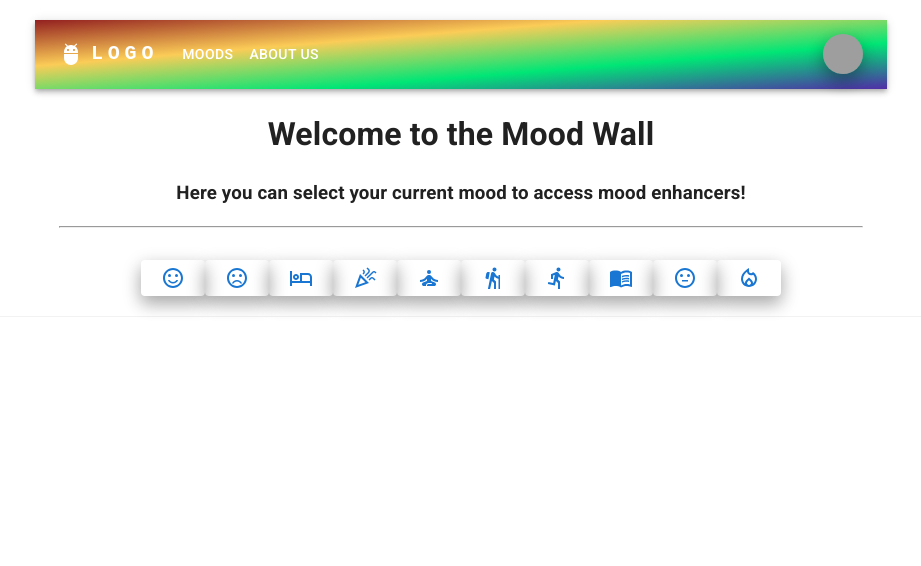
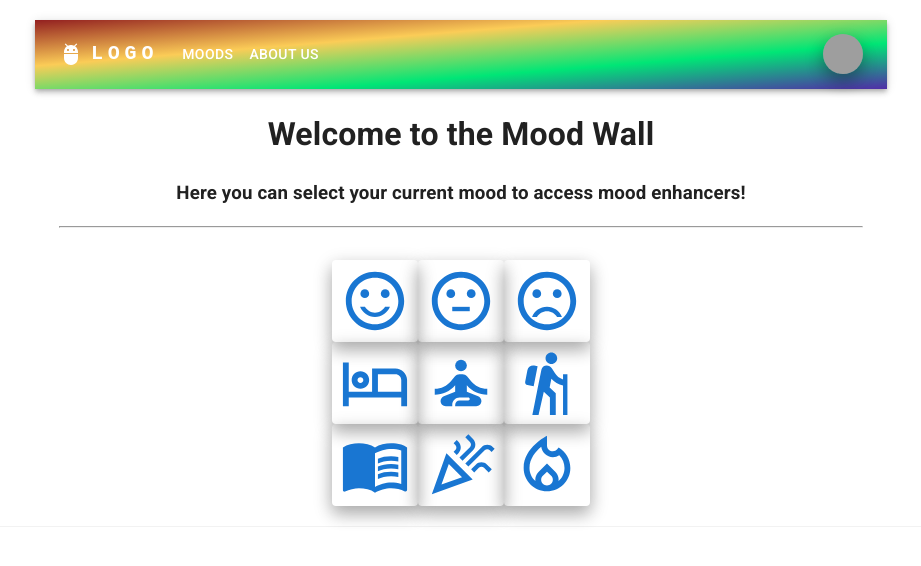
Before and after one commit to Darrel-Baerwaldt/wishingwell, a React (Create React App) app in the folder client/: page /moodwall in a window 1280 px wide. Shown: the top 566 px of the page, without its empty margins (179-1100 px from the left). Built offline with nearby package versions, Linux system fonts and the light colour scheme; grey boxes are pictures that could not be loaded; the HTML template or start-up script is replaced by a standard one.

Commit message:
bug fixes and mood wall styling

```diff
--- a/client/package.json
+++ b/client/package.json
@@ -6,6 +6,7 @@
   "dependencies": {
     "@emotion/react": "^11.9.0",
     "@emotion/styled": "^11.8.1",
+    "@mui/base": "^5.0.0-alpha.84",
     "@mui/icons-material": "^5.8.3",
     "@mui/material": "^5.8.3",
     "@popperjs/core": "^2.11.5",
--- a/client/src/components/MoodWall.jsx
+++ b/client/src/components/MoodWall.jsx
@@ -10,7 +10,6 @@ import HotelOutlinedIcon from "@mui/icons-material/HotelOutlined";
 import CelebrationOutlinedIcon from "@mui/icons-material/CelebrationOutlined";
 import SelfImprovementOutlinedIcon from "@mui/icons-material/SelfImprovementOutlined";
 import HikingOutlinedIcon from "@mui/icons-material/HikingOutlined";
-import DirectionsRunOutlinedIcon from "@mui/icons-material/DirectionsRunOutlined";
 import MenuBookOutlinedIcon from "@mui/icons-material/MenuBookOutlined";
 import SentimentNeutralOutlinedIcon from "@mui/icons-material/SentimentNeutralOutlined";
 import LocalFireDepartmentOutlinedIcon from "@mui/icons-material/LocalFireDepartmentOutlined";
@@ -42,7 +41,15 @@ export default function Key() {
         <Tooltip title="Happy">
           <NavLink to="/happy">
             <Button className="happyBtn" fontSize="large">
-              {<SentimentSatisfiedOutlinedIcon />}{" "}
+              {<SentimentSatisfiedOutlinedIcon style={{ fontSize: 70 }}/>}{" "}
+            </Button>
+          </NavLink>
+        </Tooltip>
+
+        <Tooltip title="Bored">
+          <NavLink to="/bored">
+            <Button className="lowConfidenceBtn">
+              {<SentimentNeutralOutlinedIcon style={{ fontSize: 70 }}/>}
             </Button>
           </NavLink>
         </Tooltip>
@@ -50,65 +57,49 @@ export default function Key() {
         <Tooltip title="Sad">
           <NavLink to="/sad">
             <Button className="sadBtn">
-              {<SentimentDissatisfiedOutlinedIcon />}
+              {<SentimentDissatisfiedOutlinedIcon style={{ fontSize: 70 }}/>}
             </Button>
           </NavLink>
         </Tooltip>
-
+        <br />
         <Tooltip title="Sleepy">
           <NavLink to="/sleepy">
-            <Button className="sleepyBtn">{<HotelOutlinedIcon />}</Button>
+            <Button className="sleepyBtn">{<HotelOutlinedIcon style={{ fontSize: 70 }} />}</Button>
           </NavLink>
         </Tooltip>
 
-        <Tooltip title="Party">
-          <NavLink to="/party">
-            <Button className="partyBtn">{<CelebrationOutlinedIcon />}</Button>
-          </NavLink>
-        </Tooltip>
-
-        <Tooltip title="Zen">
-          <NavLink to="/zen">
-            <Button className="zenBtn">
-              {<SelfImprovementOutlinedIcon />}
+        <Tooltip title="Stressed">
+          <NavLink to="/stressed">
+            <Button className="stressBtn" onClick={stressed}>
+              {<SelfImprovementOutlinedIcon style={{ fontSize: 70 }} />}
             </Button>
           </NavLink>
         </Tooltip>
 
         <Tooltip title="Adventurous">
           <NavLink to="/adventurous">
-            <Button className="adventureBtn">{<HikingOutlinedIcon />}</Button>
+            <Button className="adventureBtn" >{<HikingOutlinedIcon style={{ fontSize: 70 }}/>}</Button>
           </NavLink>
         </Tooltip>
-
-        <Tooltip title="Stressed">
-          <NavLink to="/stressed">
-            <Button className="stressBtn" onClick={stressed}>
-              {<DirectionsRunOutlinedIcon />}
+        <br />
+        <Tooltip title="Inspired">
+          <NavLink to="/inspired">
+            <Button className="studyBtn" id="inspired">
+              {<MenuBookOutlinedIcon style={{ fontSize: 70 }}/>}
             </Button>
           </NavLink>
         </Tooltip>
 
-        <Tooltip title="Inspired">
-          <NavLink to="/inspired">
-            <Button className="studyBtn" id="inspired">
-              {<MenuBookOutlinedIcon />}
-            </Button>
-          </NavLink>
-        </Tooltip>
-
-        <Tooltip title="Bored">
-          <NavLink to="/bored">
-            <Button className="lowConfidenceBtn">
-              {<SentimentNeutralOutlinedIcon />}
-            </Button>
+        <Tooltip title="Party">
+          <NavLink to="/party">
+            <Button className="partyBtn">{<CelebrationOutlinedIcon style={{ fontSize: 70 }} />}</Button>
           </NavLink>
         </Tooltip>
 
         <Tooltip title="Angry">
           <NavLink to="/angry">
             <Button className="madBtn">
-              {<LocalFireDepartmentOutlinedIcon />}
+              {<LocalFireDepartmentOutlinedIcon style={{ fontSize: 70 }} />}
             </Button>
           </NavLink>
         </Tooltip>
```
Also changed, not shown: 1 other file (tests, documents, lock files or other folders).
